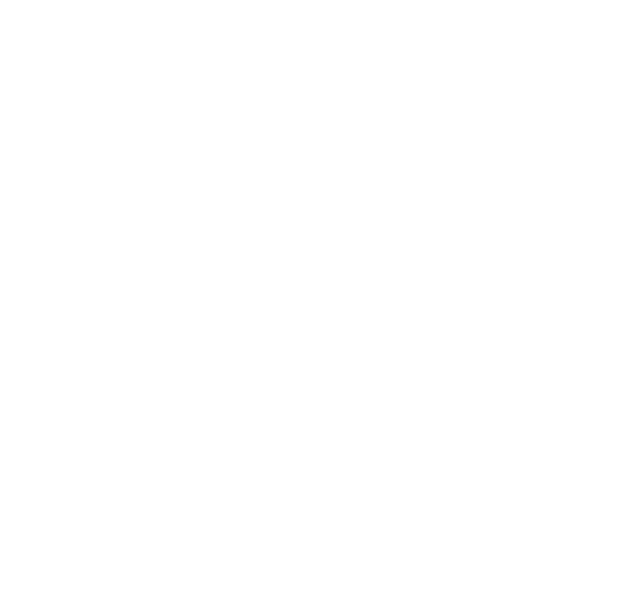
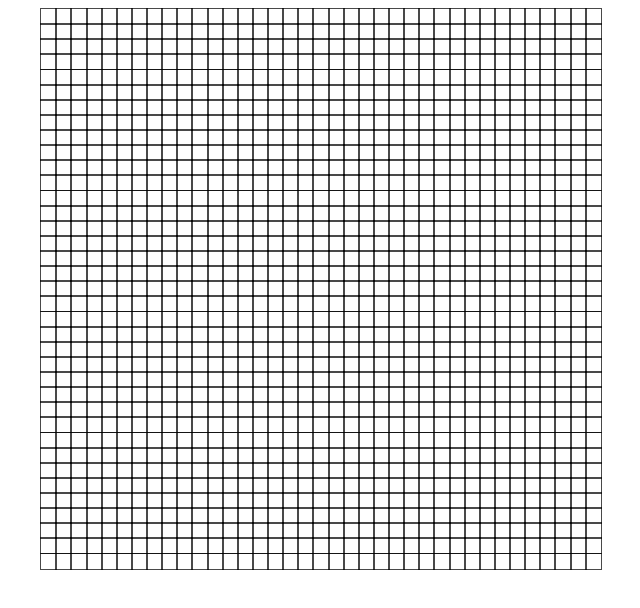
Before and after one commit to miroslavrut/etch-a-sketch, a plain HTML site: page index.html in a window 1280 px wide. Shown: the whole page, without its empty margins (320-960 px from the left). Drawn offline with Linux system fonts and the light colour scheme.

Commit message:
Add creategrid and hover function

```diff
--- a/css/style.css
+++ b/css/style.css
@@ -0,0 +1,5 @@
+* {
+    margin: 0;
+    padding: 0;
+    color: #000000b6;
+}
--- a/index.html
+++ b/index.html
@@ -7,6 +7,10 @@
     <title>ETCH|A|SKETCH</title>
 </head>
 <body>
+    <div id="container">
 
+    </div>
+
+    <script src="./js/main.js"></script>
 </body>
 </html>
--- a/js/main.js
+++ b/js/main.js
@@ -0,0 +1,36 @@
+    let boxSize= 37;
+
+    const gridBox = document.querySelector("#container");
+
+    let gridDivDim = 35 / boxSize;
+
+    gridBox.style.display = "grid";
+    gridBox.style.gridTemplate = `repeat(${boxSize},${gridDivDim}rem) / repeat(${boxSize},${gridDivDim}rem)`;
+    gridBox.style.justifyContent = 'center';
+
+
+
+    function createGrid(){
+        for(let i = 0; i != boxSize * boxSize; ++i) {
+        const gridDiv = document.createElement("div");
+        gridDiv.style.width = `${gridDivDim *0.998}rem`;
+        gridDiv.style.height = `${gridDivDim *0.998}rem`;
+        gridDiv.style.border = `${gridDivDim*0.002}rem solid #000000b6`;
+        gridDiv.classList.add('grid-div');
+        gridBox.appendChild(gridDiv);
+        }
+    }
+    const gridDiv = document.querySelectorAll('container');
+
+    function Hover(){
+        let gridBoxes = document.querySelectorAll("#container > div");
+        gridBoxes.forEach((div) => {
+            div.addEventListener('mouseover',function(e){
+                e.target.setAttribute('style','background: black')
+            })
+        });
+    }
+
+
+    createGrid();
+    Hover();
```
